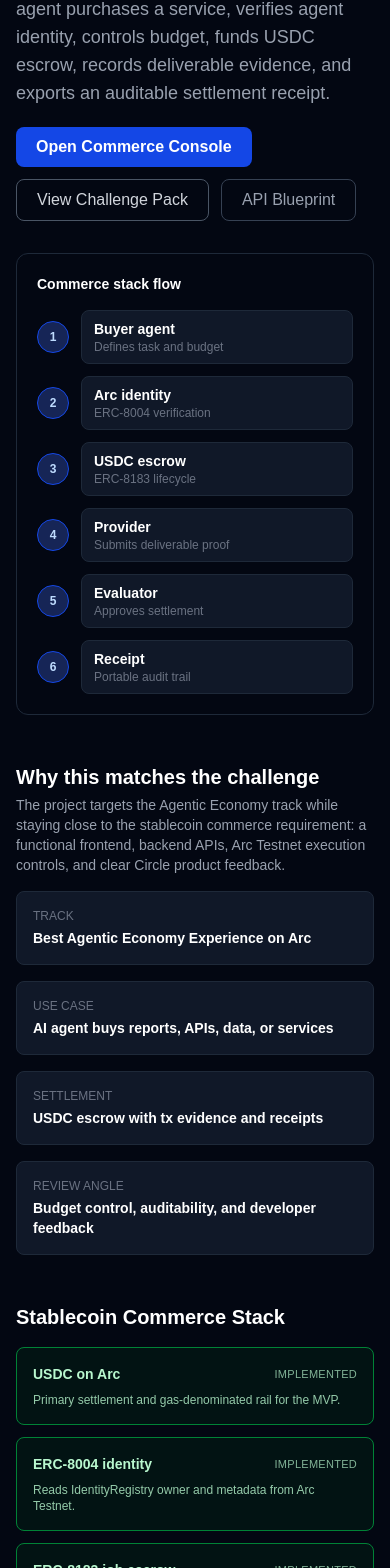
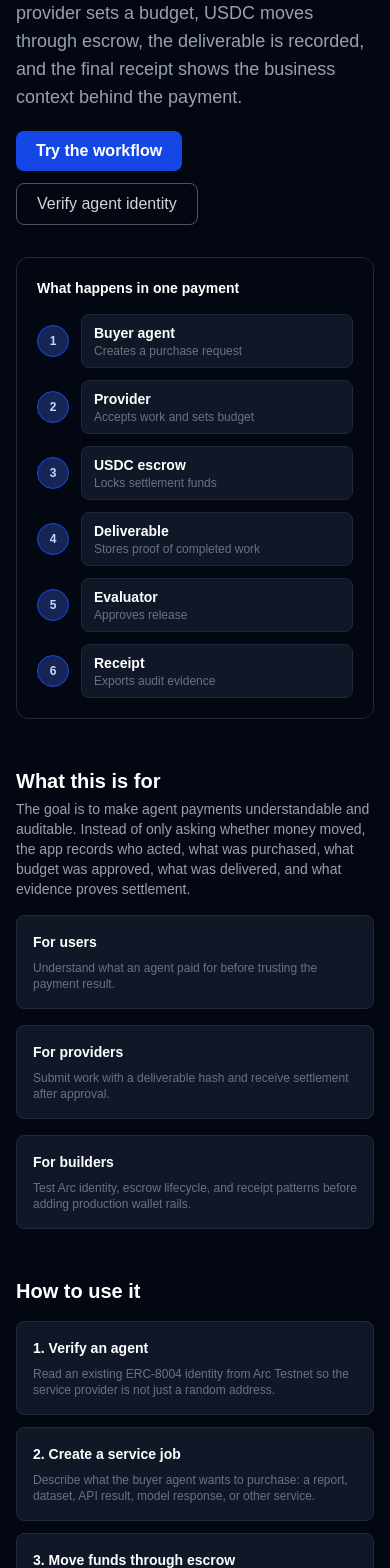
Before and after one commit to a941249849/arc-agentic-settlement-lab, a Next.js app: page / in a window 390 px wide. Shown: the part 432-2000 px from the top of the page. Built offline with nearby package versions, Linux system fonts and the light colour scheme.

Commit message:
fix: make app user-facing instead of challenge-facing

```diff
--- a/src/app/api/arc-commerce/route.ts
+++ b/src/app/api/arc-commerce/route.ts
@@ -5,7 +5,7 @@
 export function GET() {
   return NextResponse.json({
     product: "Arc Agentic Commerce Settlement",
-    phase: "Challenge MVP - ERC-8183 Wallet Execution",
+    phase: "Testnet MVP - ERC-8183 Wallet Execution",
     network: arcTestnet.name,
     chainId: arcTestnet.id,
     rpcUrl: ARC_TESTNET_RPC,
--- a/src/app/api/arc-identity/route.ts
+++ b/src/app/api/arc-identity/route.ts
@@ -9,7 +9,7 @@
 export function GET() {
   return NextResponse.json({
     product: "Arc Agentic Commerce Settlement",
-    phase: "Challenge MVP - ERC-8004 Identity Proof",
+    phase: "Testnet MVP - ERC-8004 Identity Proof",
     network: arcTestnet.name,
     chainId: arcTestnet.id,
     rpcUrl: ARC_TESTNET_RPC,
--- a/src/app/jobs/page.tsx
+++ b/src/app/jobs/page.tsx
@@ -1,7 +1,7 @@
 import JobConsole from "@/components/JobConsole";
 
 export const metadata = {
-  title: "Agentic Commerce Console - Arc Agentic Commerce Settlement",
+  title: "Service Payment Console - Arc Agentic Commerce Settlement",
   description:
     "Create buyer-agent service jobs, verify ERC-8004 identity, prepare ERC-8183 wallet execution, and export settlement receipts.",
 };
--- a/src/app/layout.tsx
+++ b/src/app/layout.tsx
@@ -5,7 +5,7 @@
 export const metadata: Metadata = {
   title: "Arc Agentic Commerce Settlement",
   description:
-    "Stablecoin commerce stack MVP on Arc: agent identity, budgeted USDC escrow, deliverable proof, settlement receipts, and Circle product feedback.",
+    "Agent service payment workflow on Arc: identity, budgeted USDC escrow, deliverable proof, and settlement receipts.",
 };
 
 export default function RootLayout({
@@ -19,7 +19,7 @@
         <Navbar />
         <main className="flex-1">{children}</main>
         <footer className="py-4 text-center text-xs text-gray-600 border-t border-gray-800">
-          Arc Agentic Commerce Settlement · Challenge MVP · Arc Testnet · Not financial advice
+          Arc Agentic Commerce Settlement · Arc Testnet · Not financial advice
         </footer>
       </body>
     </html>
--- a/src/app/page.tsx
+++ b/src/app/page.tsx
@@ -1,77 +1,44 @@
 import Link from "next/link";
 import { arcSettlementBlueprint } from "@/lib/arc-blueprint";
 
-const LIFECYCLE_STEPS = [
+const HOW_TO_USE = [
   {
-    status: "draft",
-    label: "Request",
-    desc: "Buyer agent defines the service, data, report, API call, or task to purchase.",
+    title: "1. Verify an agent",
+    body: "Read an existing ERC-8004 identity from Arc Testnet so the service provider is not just a random address.",
   },
   {
-    status: "open",
-    label: "Accept",
-    desc: "Provider accepts terms and prepares a budgeted settlement path.",
+    title: "2. Create a service job",
+    body: "Describe what the buyer agent wants to purchase: a report, dataset, API result, model response, or other service.",
   },
   {
-    status: "budgeted",
-    label: "Budget",
-    desc: "Provider calls setBudget before the buyer funds escrow.",
+    title: "3. Move funds through escrow",
+    body: "Use the ERC-8183 lifecycle: set budget, approve USDC, fund escrow, submit work, and complete settlement.",
   },
   {
-    status: "funded",
-    label: "Escrow",
-    desc: "USDC is approved and escrow funding tx evidence can be attached.",
-  },
-  {
-    status: "submitted",
-    label: "Deliver",
-    desc: "Provider submits a deliverable hash for evaluator review.",
-  },
-  {
-    status: "settled",
-    label: "Settle",
-    desc: "Evaluator approval releases payment and produces an auditable receipt.",
+    title: "4. Export the receipt",
+    body: "Generate a receipt that binds the buyer, provider, amount, deliverable hash, agent identity, and tx evidence.",
   },
 ];
 
-const STACK = [
-  {
-    name: "USDC on Arc",
-    status: "implemented",
-    detail: "Primary settlement and gas-denominated rail for the MVP.",
-  },
-  {
-    name: "ERC-8004 identity",
-    status: "implemented",
-    detail: "Reads IdentityRegistry owner and metadata from Arc Testnet.",
-  },
-  {
-    name: "ERC-8183 job escrow",
-    status: "implemented",
-    detail: "Wallet-submitted createJob, setBudget, approve, fund, submit, complete.",
-  },
-  {
-    name: "Circle Wallets",
-    status: "next",
-    detail: "Target path for agent-controlled treasury and non-crypto-native UX.",
-  },
-  {
-    name: "Gateway / Nanopayments",
-    status: "next",
-    detail: "Target path for pay-per-report, paid API, and pay-per-inference access.",
-  },
-  {
-    name: "CCTP / Bridge Kit",
-    status: "optional",
-    detail: "Relevant when the buyer funds from another chain or treasury account.",
-  },
+const FLOW = [
+  ["Buyer agent", "Creates a purchase request"],
+  ["Provider", "Accepts work and sets budget"],
+  ["USDC escrow", "Locks settlement funds"],
+  ["Deliverable", "Stores proof of completed work"],
+  ["Evaluator", "Approves release"],
+  ["Receipt", "Exports audit evidence"],
 ];
 
-const STATUS_CLASS: Record<string, string> = {
-  implemented: "border-green-700 bg-green-950/30 text-green-200",
-  next: "border-blue-700 bg-blue-950/30 text-blue-200",
-  optional: "border-gray-700 bg-gray-900 text-gray-300",
-};
+const DIFFERENCES = [
+  ["Plain transfer", "Sends tokens from A to B with little business context."],
+  ["This app", "Tracks who the agent is, what was bought, budget approval, escrow state, deliverable proof, and receipt evidence."],
+];
+
+const STATUS = [
+  ["Ready to try", "Create service jobs, verify agent identity, prepare Arc Testnet wallet transactions, and export receipts."],
+  ["Onchain evidence", "A job becomes fully verified only after all lifecycle transaction hashes are recorded."],
+  ["Planned rails", "Circle Wallets, Gateway / Nanopayments, CCTP, USYC, and StableFX are integration targets."],
+];
 
 export default function OverviewPage() {
   const blueprint = arcSettlementBlueprint;
@@ -81,18 +48,16 @@
       <section className="grid lg:grid-cols-[1fr_0.9fr] gap-8 items-center">
         <div className="space-y-5">
           <div className="inline-flex flex-wrap items-center gap-2 px-3 py-1 rounded-full bg-blue-900/40 border border-blue-700 text-blue-300 text-sm">
-            <span>The Stablecoins Commerce Stack Challenge</span>
-            <span className="text-blue-600">/</span>
-            <span>Best Agentic Economy Experience on Arc</span>
+            Arc Testnet · USDC · Agent service settlement
           </div>
           <div className="space-y-3">
             <h1 className="text-4xl md:text-5xl font-bold text-white tracking-tight">
-              Agentic commerce settlement on Arc
+              Agent payments with context, escrow, and proof.
             </h1>
             <p className="text-lg text-gray-400 max-w-2xl">
-              A stablecoin commerce MVP where a buyer agent purchases a service, verifies agent
-              identity, controls budget, funds USDC escrow, records deliverable evidence, and
-              exports an auditable settlement receipt.
+              This app is a testnet workflow for agent-paid services. A buyer agent requests work,
+              a provider sets a budget, USDC moves through escrow, the deliverable is recorded, and
+              the final receipt shows the business context behind the payment.
             </p>
           </div>
           <div className="flex flex-wrap gap-3">
@@ -100,35 +65,21 @@
               href="/jobs"
               className="px-5 py-2 rounded-lg bg-blue-700 text-white hover:bg-blue-600 transition-colors font-semibold"
             >
-              Open Commerce Console
+              Try the workflow
             </Link>
             <Link
-              href="/challenge"
+              href="/identity"
               className="px-5 py-2 rounded-lg border border-gray-600 text-gray-300 hover:bg-gray-800 transition-colors"
             >
-              View Challenge Pack
+              Verify agent identity
             </Link>
-            <a
-              href="/api/arc-settlement"
-              target="_blank"
-              className="px-5 py-2 rounded-lg border border-gray-700 text-gray-400 hover:bg-gray-800 transition-colors"
-            >
-              API Blueprint
-            </a>
           </div>
         </div>
 
         <div className="rounded-xl border border-gray-800 bg-gray-950 p-5">
-          <div className="text-sm font-semibold text-white mb-4">Commerce stack flow</div>
+          <div className="text-sm font-semibold text-white mb-4">What happens in one payment</div>
           <div className="space-y-3">
-            {[
-              ["Buyer agent", "Defines task and budget"],
-              ["Arc identity", "ERC-8004 verification"],
-              ["USDC escrow", "ERC-8183 lifecycle"],
-              ["Provider", "Submits deliverable proof"],
-              ["Evaluator", "Approves settlement"],
-              ["Receipt", "Portable audit trail"],
-            ].map(([title, desc], index) => (
+            {FLOW.map(([title, desc], index) => (
               <div key={title} className="flex items-center gap-3">
                 <div className="h-8 w-8 shrink-0 rounded-full border border-blue-700 bg-blue-950 text-blue-200 flex items-center justify-center text-xs font-semibold">
                   {index + 1}
@@ -145,98 +96,100 @@
 
       <section className="space-y-4">
         <div>
-          <h2 className="text-xl font-semibold text-white">Why this matches the challenge</h2>
+          <h2 className="text-xl font-semibold text-white">What this is for</h2>
           <p className="text-sm text-gray-400 mt-1">
-            The project targets the Agentic Economy track while staying close to the stablecoin
-            commerce requirement: a functional frontend, backend APIs, Arc Testnet execution
-            controls, and clear Circle product feedback.
+            The goal is to make agent payments understandable and auditable. Instead of only asking
+            whether money moved, the app records who acted, what was purchased, what budget was
+            approved, what was delivered, and what evidence proves settlement.
           </p>
         </div>
-        <div className="grid md:grid-cols-4 gap-4">
+        <div className="grid md:grid-cols-3 gap-4">
           {[
-            ["Track", "Best Agentic Economy Experience on Arc"],
-            ["Use case", "AI agent buys reports, APIs, data, or services"],
-            ["Settlement", "USDC escrow with tx evidence and receipts"],
-            ["Review angle", "Budget control, auditability, and developer feedback"],
+            ["For users", "Understand what an agent paid for before trusting the payment result."],
+            ["For providers", "Submit work with a deliverable hash and receive settlement after approval."],
+            ["For builders", "Test Arc identity, escrow lifecycle, and receipt patterns before adding production wallet rails."],
           ].map(([label, value]) => (
             <div key={label} className="rounded-lg border border-gray-800 bg-gray-900 p-4">
-              <div className="text-xs uppercase text-gray-500">{label}</div>
-              <div className="text-sm font-semibold text-white mt-1">{value}</div>
+              <div className="text-sm font-semibold text-white">{label}</div>
+              <p className="text-xs text-gray-500 mt-2">{value}</p>
             </div>
           ))}
         </div>
       </section>
 
       <section className="space-y-4">
-        <h2 className="text-xl font-semibold text-white">Stablecoin Commerce Stack</h2>
-        <div className="grid md:grid-cols-2 lg:grid-cols-3 gap-3">
-          {STACK.map((item) => (
-            <div key={item.name} className={`rounded-lg border p-4 ${STATUS_CLASS[item.status]}`}>
-              <div className="flex items-center justify-between gap-3">
-                <div className="font-semibold text-sm">{item.name}</div>
-                <div className="text-[11px] uppercase tracking-wide opacity-70">{item.status}</div>
-              </div>
-              <p className="text-xs opacity-80 mt-2">{item.detail}</p>
+        <h2 className="text-xl font-semibold text-white">How to use it</h2>
+        <div className="grid md:grid-cols-2 lg:grid-cols-4 gap-3">
+          {HOW_TO_USE.map((step) => (
+            <div key={step.title} className="rounded-lg border border-gray-800 bg-gray-900 p-4">
+              <div className="text-sm font-semibold text-white">{step.title}</div>
+              <p className="text-xs text-gray-500 mt-2">{step.body}</p>
             </div>
           ))}
         </div>
       </section>
 
       <section className="space-y-4">
-        <h2 className="text-xl font-semibold text-white">Agentic Settlement Lifecycle</h2>
-        <div className="grid sm:grid-cols-2 lg:grid-cols-3 gap-3">
-          {LIFECYCLE_STEPS.map((step, index) => (
-            <div key={step.status} className="rounded-lg border border-gray-800 bg-gray-900 p-4">
-              <div className="flex items-center gap-3">
-                <span className="h-7 w-7 rounded bg-blue-950 border border-blue-800 text-blue-200 flex items-center justify-center text-xs font-semibold">
-                  {index + 1}
-                </span>
-                <div className="text-sm font-semibold text-white">{step.label}</div>
-              </div>
-              <p className="text-xs text-gray-500 mt-3">{step.desc}</p>
+        <h2 className="text-xl font-semibold text-white">How this differs from a normal transfer</h2>
+        <div className="rounded-lg border border-gray-800 bg-gray-900 divide-y divide-gray-800">
+          {DIFFERENCES.map(([label, value]) => (
+            <div key={label} className="grid md:grid-cols-[0.4fr_1.6fr] gap-3 p-4 text-sm">
+              <div className="font-semibold text-gray-300">{label}</div>
+              <div className="text-gray-500">{value}</div>
             </div>
           ))}
         </div>
       </section>
 
       <section className="space-y-4">
-        <h2 className="text-xl font-semibold text-white">Implemented Arc Primitives</h2>
+        <h2 className="text-xl font-semibold text-white">What is implemented now</h2>
         <div className="grid md:grid-cols-3 gap-4">
           <div className="rounded-lg border border-blue-800 bg-blue-950/30 p-4 space-y-2">
-            <div className="text-blue-300 font-semibold text-sm">ERC-8004 Agent Identity</div>
+            <div className="text-blue-300 font-semibold text-sm">Agent identity</div>
             <p className="text-xs text-gray-400">
-              Verifies existing agent identity by reading Arc Testnet IdentityRegistry state.
+              Reads ERC-8004 IdentityRegistry state from Arc Testnet.
             </p>
             <code className="block text-[11px] text-blue-300 break-all">
               {blueprint.contracts.identityRegistry}
             </code>
           </div>
           <div className="rounded-lg border border-green-800 bg-green-950/30 p-4 space-y-2">
-            <div className="text-green-300 font-semibold text-sm">ERC-8183 AgenticCommerce</div>
+            <div className="text-green-300 font-semibold text-sm">Service settlement</div>
             <p className="text-xs text-gray-400">
-              Prepares wallet-submitted lifecycle calls and parses tx evidence after submission.
+              Prepares ERC-8183 job lifecycle calls for connected wallet confirmation.
             </p>
             <code className="block text-[11px] text-green-300 break-all">
               {blueprint.contracts.agenticCommerce}
             </code>
           </div>
           <div className="rounded-lg border border-purple-800 bg-purple-950/30 p-4 space-y-2">
-            <div className="text-purple-300 font-semibold text-sm">Circle Stack Path</div>
+            <div className="text-purple-300 font-semibold text-sm">Receipt evidence</div>
             <p className="text-xs text-gray-400">
-              Circle Wallets, Gateway, Nanopayments, CCTP, and StableFX are documented as the next
-              integration layer. The MVP does not overclaim gated product access.
+              Exports JSON and Markdown receipts with receipt hash, deliverable hash, identity,
+              lifecycle status, and transaction slots.
             </p>
           </div>
         </div>
       </section>
 
+      <section className="space-y-4">
+        <h2 className="text-xl font-semibold text-white">Current status</h2>
+        <div className="grid md:grid-cols-3 gap-3">
+          {STATUS.map(([label, value]) => (
+            <div key={label} className="rounded-lg border border-gray-800 bg-gray-900 p-4">
+              <div className="text-sm font-semibold text-white">{label}</div>
+              <p className="text-xs text-gray-500 mt-2">{value}</p>
+            </div>
+          ))}
+        </div>
+      </section>
+
       <section className="rounded-lg border border-yellow-900/50 bg-yellow-950/20 p-4 text-xs text-yellow-200/70 space-y-1">
-        <div className="font-semibold text-yellow-300">Current boundary</div>
+        <div className="font-semibold text-yellow-300">Testnet boundary</div>
         <ul className="list-disc list-inside space-y-0.5 text-yellow-200/60">
-          <li>Arc Testnet ERC-8004 identity reads and ERC-8183 wallet execution controls are implemented.</li>
-          <li>Jobs can remain simulated or become onchain-partial / onchain-verified only with tx hashes.</li>
-          <li>Circle Wallets, Gateway, Nanopayments, CCTP, USYC, and StableFX are not falsely marked live.</li>
-          <li>The strongest next gate is a real end-to-end Arc Testnet run and demo recording.</li>
+          <li>This is not a production payment system.</li>
+          <li>Only mark a job as onchain verified after every required Arc Testnet tx hash is present.</li>
+          <li>Circle Wallets, Gateway, Nanopayments, CCTP, USYC, and StableFX are future integrations unless explicitly added and verified.</li>
         </ul>
       </section>
     </div>
--- a/src/components/JobConsole.tsx
+++ b/src/components/JobConsole.tsx
@@ -352,7 +352,7 @@
               disabled={loadingReceipt}
               className="px-4 py-1.5 rounded border border-gray-600 text-xs text-gray-300 hover:bg-gray-700 transition-colors disabled:opacity-50"
             >
-              {loadingReceipt ? "Loading…" : "📄 Generate Receipt"}
+              {loadingReceipt ? "Loading..." : "Generate Receipt"}
             </button>
           </div>
 
@@ -392,7 +392,7 @@
       {/* Header */}
       <div className="flex items-start justify-between flex-wrap gap-4">
         <div>
-          <h1 className="text-2xl font-bold text-white">Agentic Commerce Console</h1>
+          <h1 className="text-2xl font-bold text-white">Service Payment Console</h1>
           <p className="text-sm text-gray-400 mt-1">
             Create a buyer-agent service purchase, set a provider budget, fund USDC escrow, submit
             deliverable evidence, and export a settlement receipt.
@@ -414,23 +414,27 @@
       <IdentityConsole compact onVerified={setVerifiedIdentity} />
 
       <section className="rounded-xl border border-cyan-800 bg-cyan-950/20 p-5 text-sm text-cyan-100">
-        <div className="font-semibold text-white mb-2">Challenge scenario</div>
+        <div className="font-semibold text-white mb-2">Example service payment</div>
+        <p className="text-xs text-gray-400 mb-4">
+          Use this page to simulate or execute a service purchase: request work, set the provider
+          budget, fund escrow, submit a deliverable hash, approve settlement, then export a receipt.
+        </p>
         <div className="grid md:grid-cols-4 gap-3 text-xs">
           <div className="rounded-lg border border-cyan-900 bg-gray-950/60 p-3">
-            <div className="text-cyan-300 font-semibold">Buyer agent</div>
-            <p className="text-gray-400 mt-1">Requests a report, dataset, API result, or service.</p>
+            <div className="text-cyan-300 font-semibold">Request</div>
+            <p className="text-gray-400 mt-1">The buyer agent asks for a report, dataset, API result, or service.</p>
           </div>
           <div className="rounded-lg border border-cyan-900 bg-gray-950/60 p-3">
-            <div className="text-cyan-300 font-semibold">Budget control</div>
-            <p className="text-gray-400 mt-1">Provider calls setBudget before escrow funding.</p>
+            <div className="text-cyan-300 font-semibold">Budget</div>
+            <p className="text-gray-400 mt-1">The provider sets the price before escrow funding.</p>
           </div>
           <div className="rounded-lg border border-cyan-900 bg-gray-950/60 p-3">
-            <div className="text-cyan-300 font-semibold">USDC escrow</div>
-            <p className="text-gray-400 mt-1">Arc Testnet tx hashes can be bound to the job.</p>
+            <div className="text-cyan-300 font-semibold">Escrow</div>
+            <p className="text-gray-400 mt-1">USDC can be locked in the Arc Testnet job lifecycle.</p>
           </div>
           <div className="rounded-lg border border-cyan-900 bg-gray-950/60 p-3">
             <div className="text-cyan-300 font-semibold">Receipt</div>
-            <p className="text-gray-400 mt-1">Auditable proof for agent identity and settlement.</p>
+            <p className="text-gray-400 mt-1">The output proves identity, deliverable, amount, and settlement status.</p>
           </div>
         </div>
       </section>
@@ -477,19 +481,19 @@
 
       {/* Blueprint notice */}
       <div className="rounded-lg border border-gray-800 bg-gray-900/40 p-4 text-xs text-gray-600 space-y-1">
-        <div className="font-semibold text-gray-500">Current Boundary / Challenge Features</div>
+        <div className="font-semibold text-gray-400">What works today and what is planned</div>
         <ul className="list-disc list-inside space-y-0.5">
-          <li>✅ ERC-8004 identity verifier reads ownerOf/tokenURI from Arc Testnet</li>
+          <li>ERC-8004 identity verifier reads ownerOf/tokenURI from Arc Testnet</li>
           <li>
-            ✅ Wallet-submitted ERC-8183 AgenticCommerce execution on Arc Testnet (
+            Wallet-submitted ERC-8183 AgenticCommerce execution on Arc Testnet (
             <code>0x0747EEf0706327138c69792bF28Cd525089e4583</code>)
           </li>
-          <li>✅ Official lifecycle includes provider setBudget before escrow funding</li>
-          <li>🔷 Circle Wallets integration for server-driven escrow funding</li>
-          <li>🔷 Gateway nanopayments for pay-per-report or pay-per-inference services</li>
-          <li>🔷 Dynamic or Turnkey-style embedded wallet and policy signing path</li>
-          <li>🔷 App Kit bridge / send / swap for chain-abstracted funding</li>
-          <li>🔷 ERC-8004 agent identity registration</li>
+          <li>Provider budget is recorded before escrow funding</li>
+          <li>Planned: Circle Wallets for server-driven escrow funding</li>
+          <li>Planned: Gateway nanopayments for pay-per-report or pay-per-inference services</li>
+          <li>Planned: embedded wallet and policy signing path</li>
+          <li>Planned: App Kit bridge / send / swap for chain-abstracted funding</li>
+          <li>Planned: ERC-8004 agent identity registration</li>
         </ul>
       </div>
     </div>
--- a/src/components/Navbar.tsx
+++ b/src/components/Navbar.tsx
@@ -7,7 +7,6 @@
   { href: "/", label: "Overview" },
   { href: "/identity", label: "Agent Identity" },
   { href: "/jobs", label: "Job Console" },
-  { href: "/challenge", label: "Challenge Pack" },
 ];
 
 export default function Navbar() {
@@ -23,7 +22,7 @@
             Arc Agentic Commerce Settlement
           </span>
           <span className="ml-2 px-2 py-0.5 rounded text-xs bg-blue-900/60 text-blue-300 border border-blue-700">
-            Challenge MVP
+            Testnet MVP
           </span>
         </div>
 
--- a/src/components/ReceiptExport.tsx
+++ b/src/components/ReceiptExport.tsx
@@ -51,10 +51,10 @@
             }`}
           >
             {receipt.settlementMode === "onchain-verified"
-              ? "✅ Onchain verified"
+              ? "Onchain verified"
               : receipt.settlementMode === "onchain-partial"
-              ? "🟢 Partial onchain"
-              : "🔵 Simulated"}
+              ? "Partial onchain"
+              : "Simulated"}
           </span>
         </div>
 
--- a/src/lib/arc-blueprint.ts
+++ b/src/lib/arc-blueprint.ts
@@ -3,7 +3,7 @@
 export const arcSettlementBlueprint: ArcSettlementBlueprint = {
   product: "Arc Agentic Commerce Settlement",
   version: "0.1.0",
-  phase: "Challenge MVP - Agentic Economy on Arc",
+  phase: "Testnet MVP - Agent service settlement on Arc",
   network: "Arc Testnet",
 
   contracts: {
@@ -51,7 +51,7 @@
       name: "ERC-8004 agent identity",
       status: "implemented",
       description:
-        "IdentityRegistry read verification for agent owner and metadata URI. Live registration calldata preparation is implemented; wallet submission remains external.",
+        "IdentityRegistry read verification for agent owner and metadata URI. Live registration calldata preparation is implemented; connected wallet confirmation remains external.",
     },
     {
       name: "Circle Agent Stack",
--- a/src/lib/receipt-format.ts
+++ b/src/lib/receipt-format.ts
@@ -7,10 +7,10 @@
 export function receiptToMarkdown(receipt: ArcSettlementReceipt): string {
   const statusBadge =
     receipt.settlementMode === "onchain-verified"
-      ? "✅ Onchain verified"
+      ? "Onchain verified"
       : receipt.settlementMode === "onchain-partial"
-      ? "🟢 Partial onchain"
-      : "🔵 Simulated";
+      ? "Partial onchain"
+      : "Simulated";
 
   const txEntries = Object.entries(receipt.txHashes).filter(([, v]) => v);
   const txSection = txEntries.length
```
Also changed, not shown: src/components/LifecycleBadge.tsx (+12 -12 lines), src/components/OnchainExecutionPanel.tsx (+6 -6 lines), 1 other file (tests, documents, lock files or other folders).
